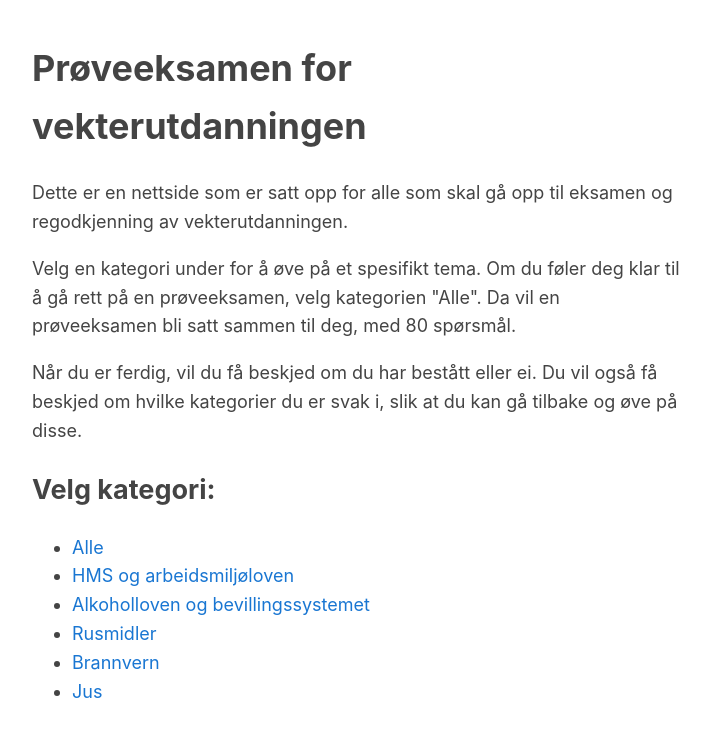
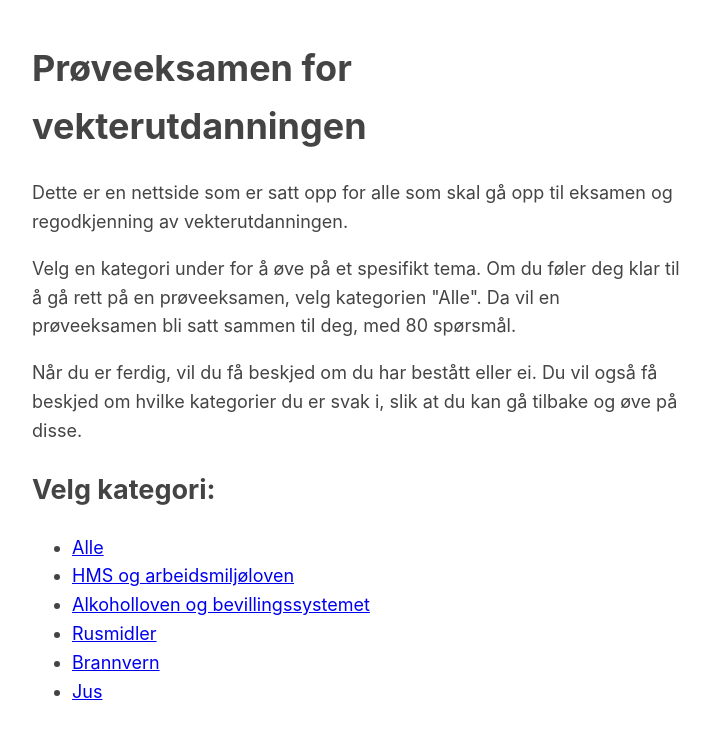
Before and after one commit to fishyFrogFace/vekter, a React (Create React App) app: page / in a window 1280 px wide. Shown: the top 736 px of the page, without its empty margins (283-993 px from the left). Built offline with nearby package versions, Linux system fonts and the light colour scheme.

Commit message:
Add routing

```diff
--- /dev/null
+++ b/src/ErrorPage.tsx
@@ -0,0 +1,21 @@
+import { useRouteError } from "react-router-dom";
+
+interface RouterError {
+  status: string;
+  statusText?: string;
+  message?: string;
+}
+
+export default function ErrorPage() {
+  const error = useRouteError() as RouterError;
+
+  return (
+    <div id="error-page">
+      <h1>Oops!</h1>
+      <p>Sorry, en uventet feil har oppstått.</p>
+      <p>
+        <i>{`${error.status} ${error.statusText || error.message}`}</i>
+      </p>
+    </div>
+  );
+}
--- /dev/null
+++ b/src/Exam.tsx
@@ -0,0 +1,11 @@
+import { useParams } from "react-router-dom";
+
+export default function Exam() {
+  let params = useParams();
+
+  return (
+    <div id="error-page">
+      <h1>{params.title}</h1>
+    </div>
+  );
+}
--- a/src/App.tsx
+++ b/src/Main.tsx
@@ -1,9 +1,9 @@
-import Link from "@mui/material/Link";
+import { Link } from "react-router-dom";
 import { topicsWithQuestions } from "./content";
 
-export default function App() {
+export default function Main() {
   return (
-    <div className="App">
+    <div className="main">
       <h1>Prøveeksamen for vekterutdanningen</h1>
       <p>
         Dette er en nettside som er satt opp for alle som skal gå opp til
@@ -23,15 +23,11 @@ export default function App() {
       <div>
         <ul>
           <li>
-            <Link href="alle" underline="hover">
-              Alle
-            </Link>
+            <Link to="quiz/alle">Alle</Link>
           </li>
           {topicsWithQuestions().map((topic) => (
             <li key={topic.title}>
-              <Link href={topic.name} underline="hover">
-                {topic.title}
-              </Link>
+              <Link to={`quiz/${topic.name}`}>{topic.title}</Link>
             </li>
           ))}
         </ul>
--- a/src/index.tsx
+++ b/src/index.tsx
@@ -1,15 +1,30 @@
 import React from "react";
 import ReactDOM from "react-dom/client";
 import "./index.css";
-import App from "./App";
+import Main from "./Main";
 import reportWebVitals from "./reportWebVitals";
+import Router from "./ErrorPage";
+import { createBrowserRouter, RouterProvider } from "react-router-dom";
+import Exam from "./Exam";
+
+const router = createBrowserRouter([
+  {
+    path: "/",
+    element: <Main />,
+    errorElement: <Router />,
+  },
+  {
+    path: "/quiz/:title",
+    element: <Exam />,
+  },
+]);
 
 const root = ReactDOM.createRoot(
   document.getElementById("root") as HTMLElement
 );
 root.render(
   <React.StrictMode>
-    <App />
+    <RouterProvider router={router} />
   </React.StrictMode>
 );
 
```
